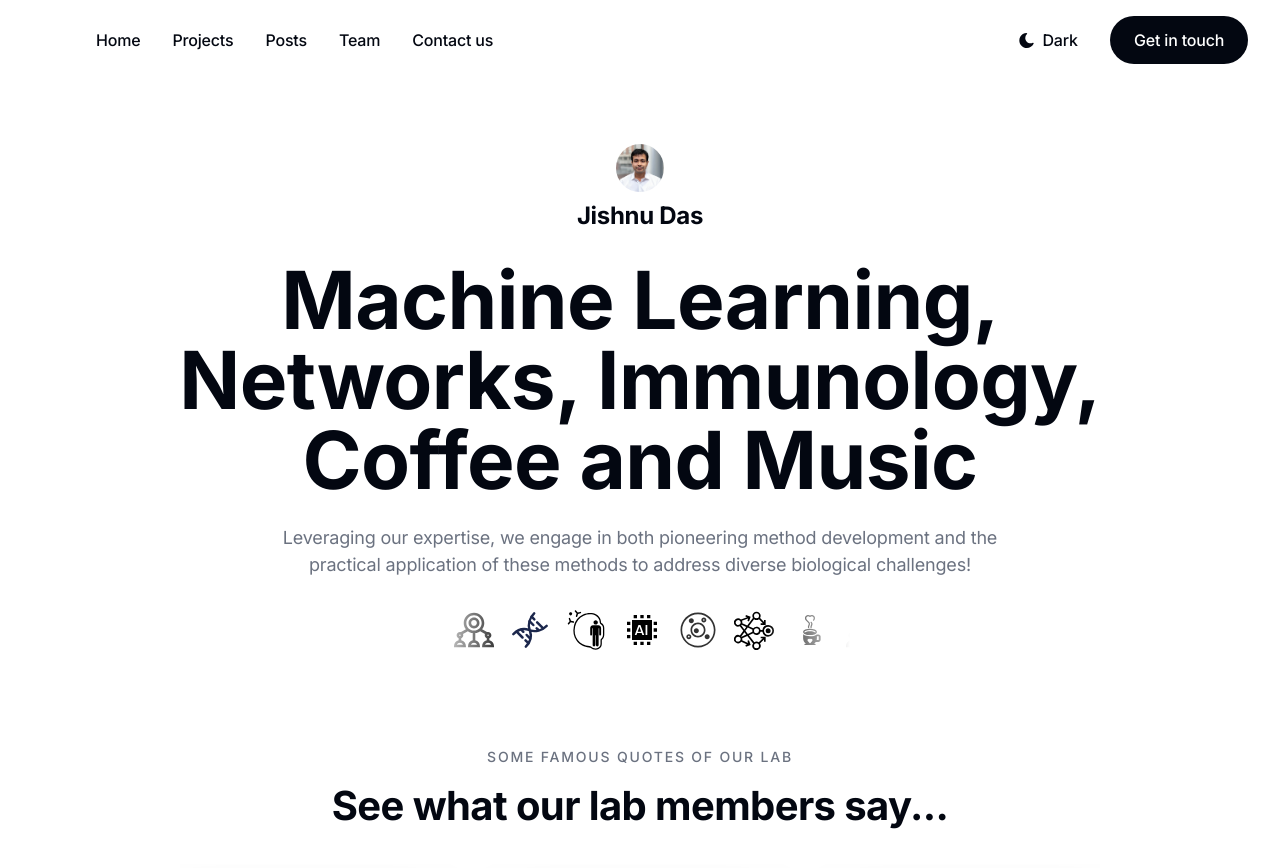
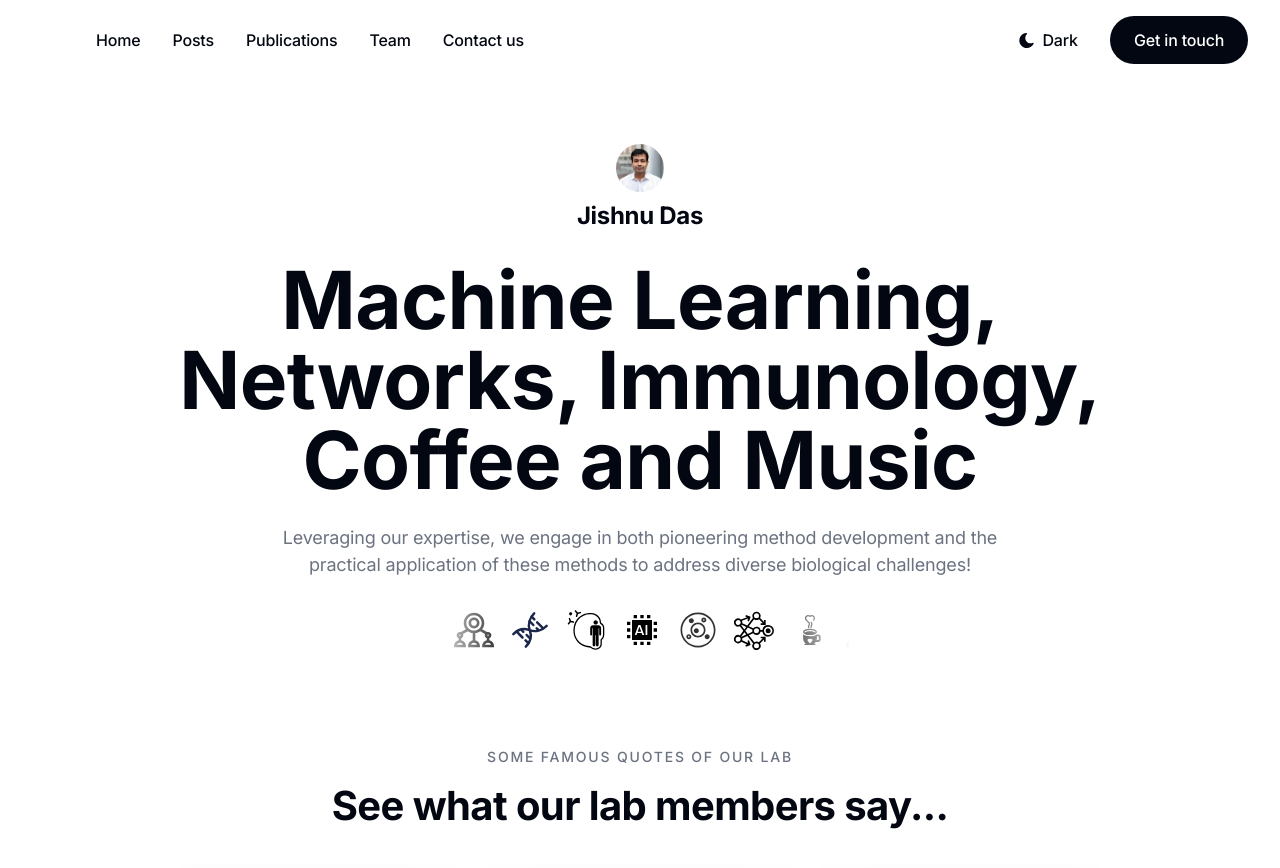
Before and after one commit to simaryadav/simaryadav.github.io, a Jekyll site: the page built from index.html, in a window 1280 px wide and 900 px high. Shown: the top 868 px of the window. Built offline with Jekyll 4.4.1, drawn with Linux system fonts in a browser that asks for light colours.

Commit message:
Update settings.yml

```diff
--- a/_data/settings.yml
+++ b/_data/settings.yml
@@ -13,10 +13,10 @@ menu_settings:
   menu_items:
     - title: "Home"
       url: "/"
-    - title: "Projects"
-      url: "/projects/"
     - title: "Posts"
       url: "/posts/"
+    - title: "Publications"
+      url: "/publications/"
     - title: "Team"
       url: "/team/"
     - title: "Contact us"
```
